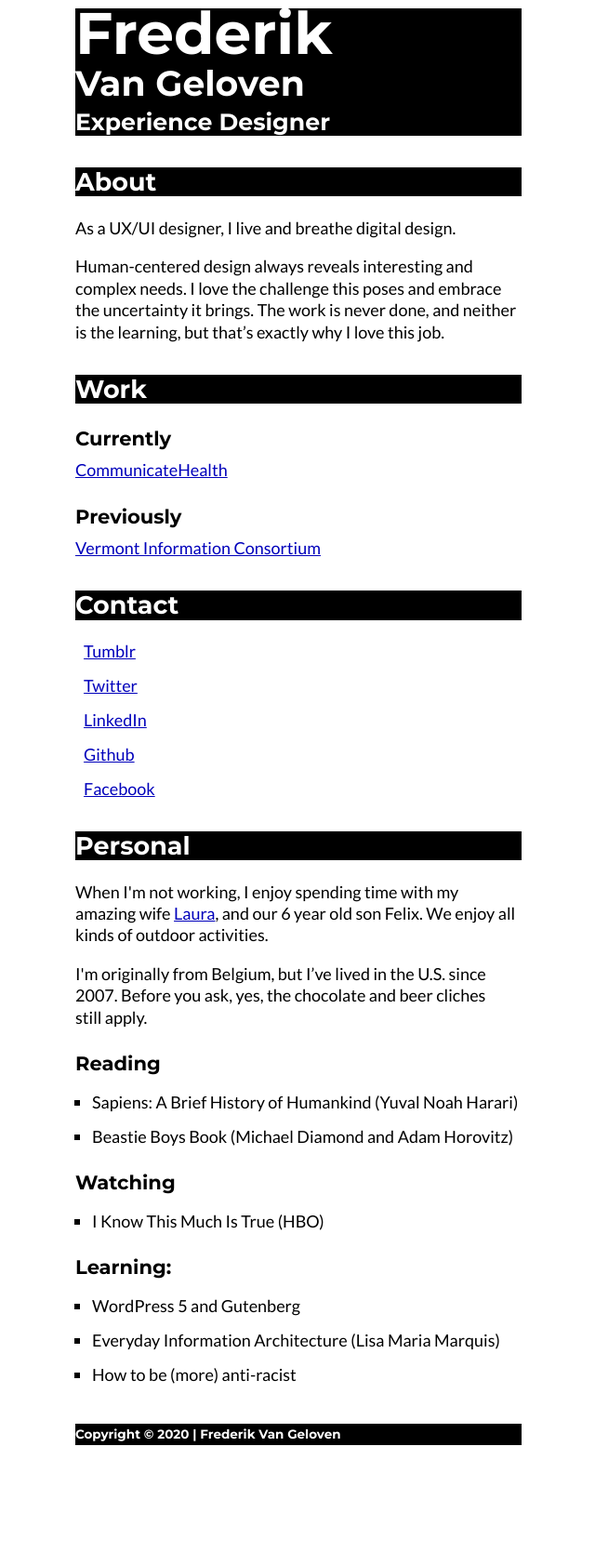
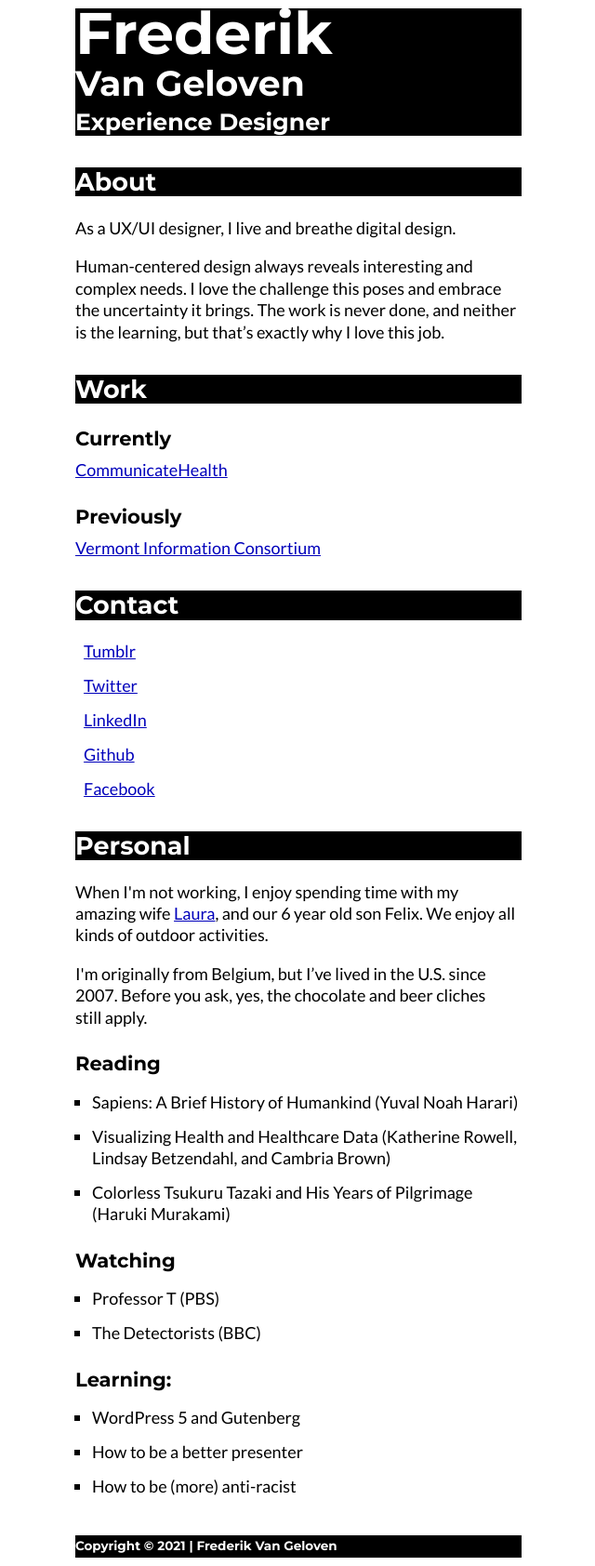
Before and after one commit to fredvg/fredvg.github.io, a Jekyll site: the page index.html, which Jekyll copies as it is, in a window 1280 px wide. Shown: the whole page at 93% size, without its empty margins (319-959 px from the left). Built offline with Jekyll 4.4.1, drawn with Linux system fonts in a browser that asks for light colours; before the commit the page ends 1563 px from its top, so only the background shows below that.

Commit message:
Update index.html
Update reading list, learning section, and copyright date.

```diff
--- a/index.html
+++ b/index.html
@@ -55,23 +55,25 @@
         <h3>Reading</h3>
           <ul>
             <li>Sapiens: A&nbsp;Brief&nbsp;History&nbsp;of&nbsp;Humankind (Yuval&nbsp;Noah&nbsp;Harari)</li>
-            <li>Beastie&nbsp;Boys&nbsp;Book (Michael&nbsp;Diamond and Adam&nbsp;Horovitz)</li>
+            <li>Visualizing&nbsp;Health&nbsp;and&nbsp;Healthcare&nbsp;Data (Katherine&nbsp;Rowell, Lindsay&nbsp;Betzendahl, and Cambria&nbsp;Brown)</li>
+            <li>Colorless&nbsp;Tsukuru&nbsp;Tazaki and His&nbsp;Years&nbsp;of&nbsp;Pilgrimage (Haruki&nbsp;Murakami)
           </ul>
         <h3>Watching</h3>
           <ul>
-            <li>I&nbsp;Know&nbsp;This&nbsp;Much&nbsp;Is&nbsp;True (HBO)</li>
+            <li>Professor&nbsp;T (PBS)</li>
+            <li>The&nbsp;Detectorists (BBC)</li>
           </ul>
         <h3>Learning:</h3>
           <ul>
             <li>WordPress&nbsp;5 and Gutenberg</li>
-            <li>Everyday&nbsp;Information&nbsp;Architecture (Lisa&nbsp;Maria&nbsp;Marquis)</li>
+            <li>How to be a better presenter</li>
             <li>How to be (more) anti-racist</li>
           </ul>
       </section>
     </div>
 
     <footer class="site-footer">
-      <span class="copyright">Copyright &copy; 2020 | Frederik&nbsp;Van&nbsp;Geloven</span>
+      <span class="copyright">Copyright &copy; 2021 | Frederik&nbsp;Van&nbsp;Geloven</span>
     </footer>
 
    <!-- GA Tracking -->
```
